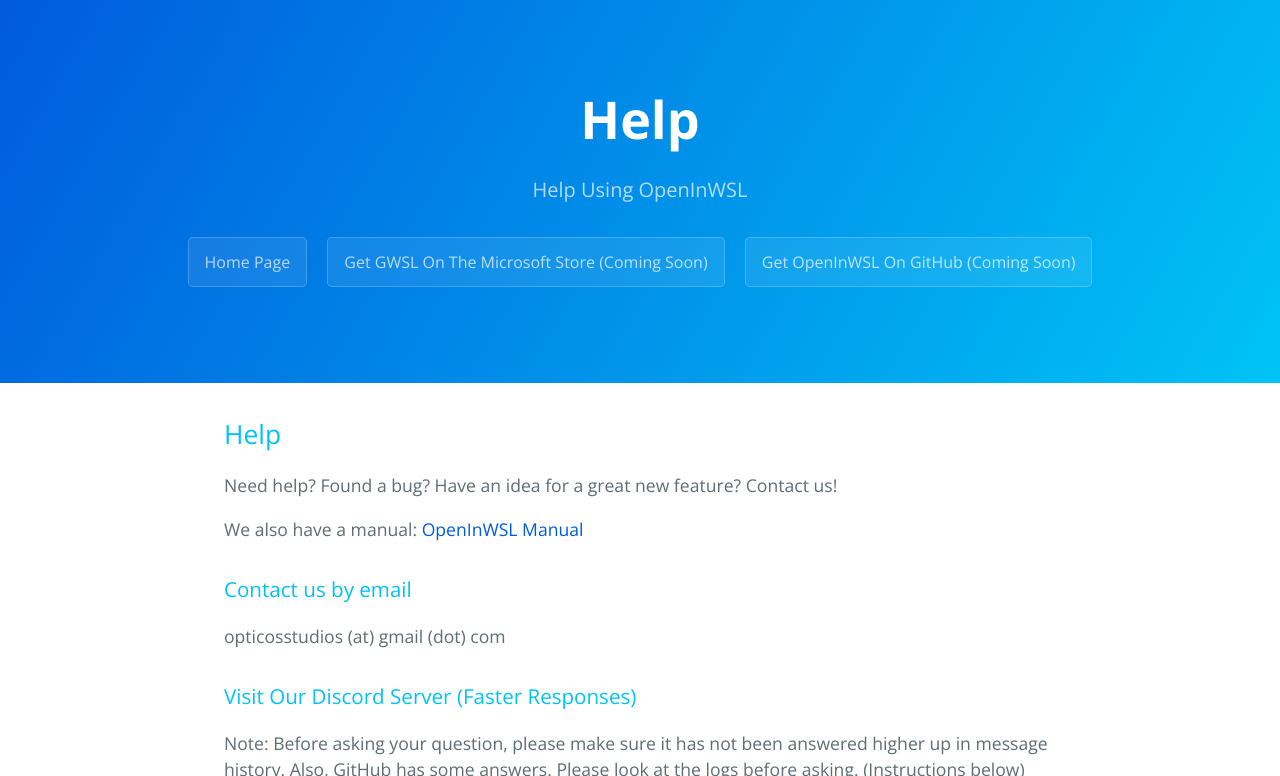
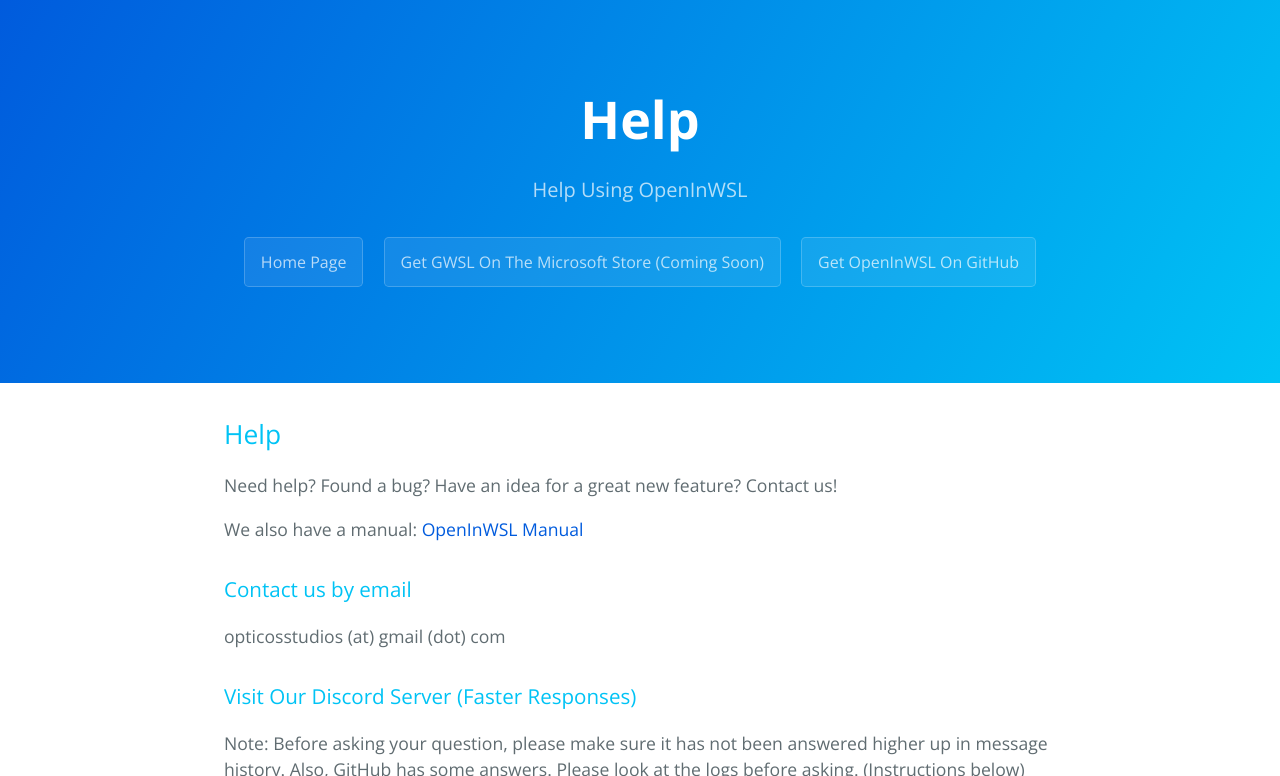
Before and after one commit to Opticos/openinwsl, a Jekyll site: the page built from help.md, in a window 1280 px wide and 900 px high, cut to the strip 0-776 px from the top of the window. Built offline with Jekyll 4.4.1, drawn with Linux system fonts in a browser that asks for light colours; the repository's description, which GitHub fills in, is left out.

Commit message:
Update default.html

```diff
--- a/_layouts/default.html
+++ b/_layouts/default.html
@@ -30,7 +30,7 @@
       {% if site.github.is_project_page %}
         <a href="https://opticos.github.io/openinwsl/" class="btn">Home Page</a>
         <a href="https://www.microsoft.com/en-us/p/gwsl/9nl6kd1h33v3" class="btn">Get GWSL On The Microsoft Store (Coming Soon)</a>
-        <a href="https://opticos.github.io/gwsl/tutorials/download.html" class="btn">Get OpenInWSL On GitHub (Coming Soon)</a>
+        <a href=""https://github.com/Pololot64/OpenInWSL/releases/download/v1.2beta/OpenInWSL.Traditional.beta.1-2.release.x64.exe"" class="btn">Get OpenInWSL On GitHub</a>
       {% endif %}
 
     </header>
```
